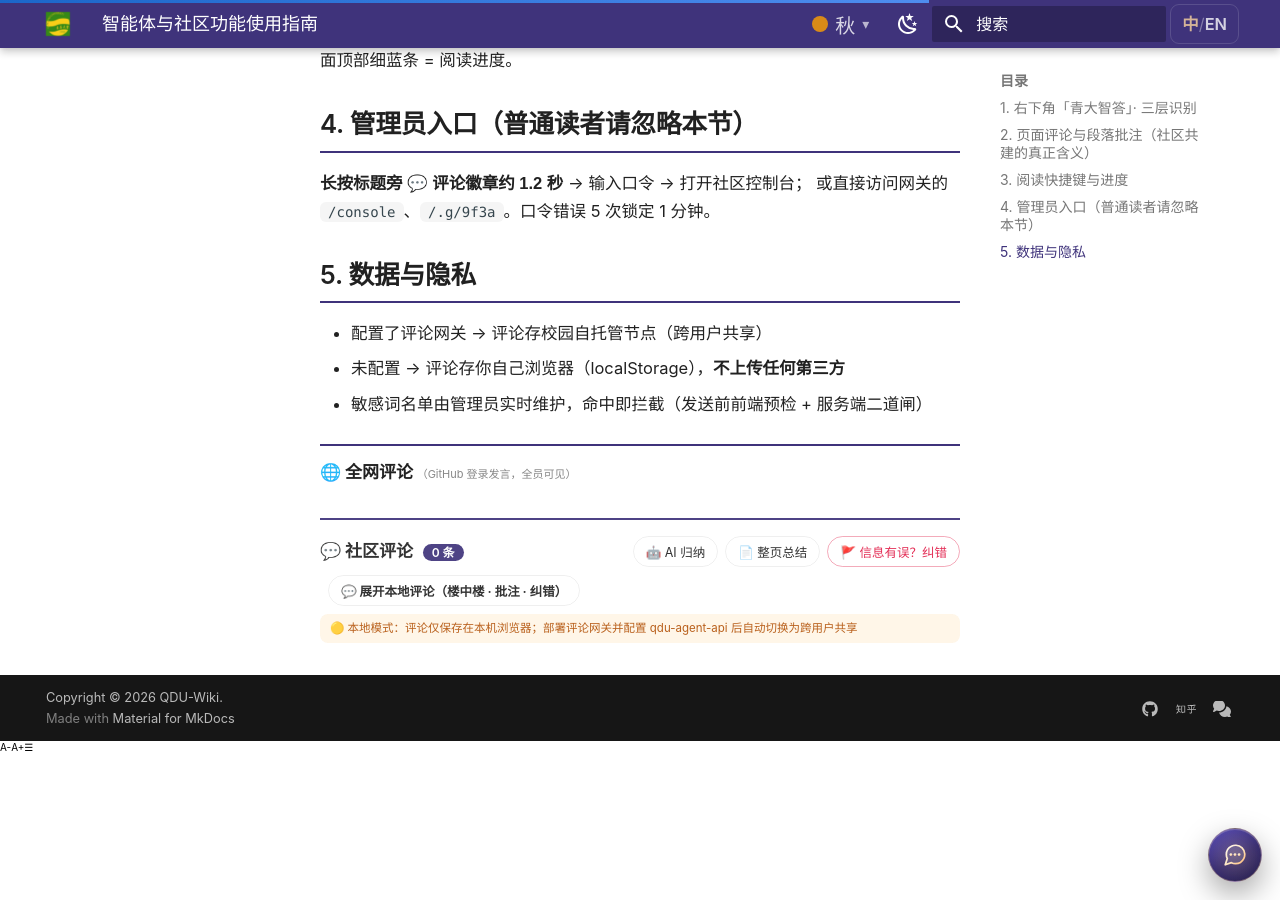
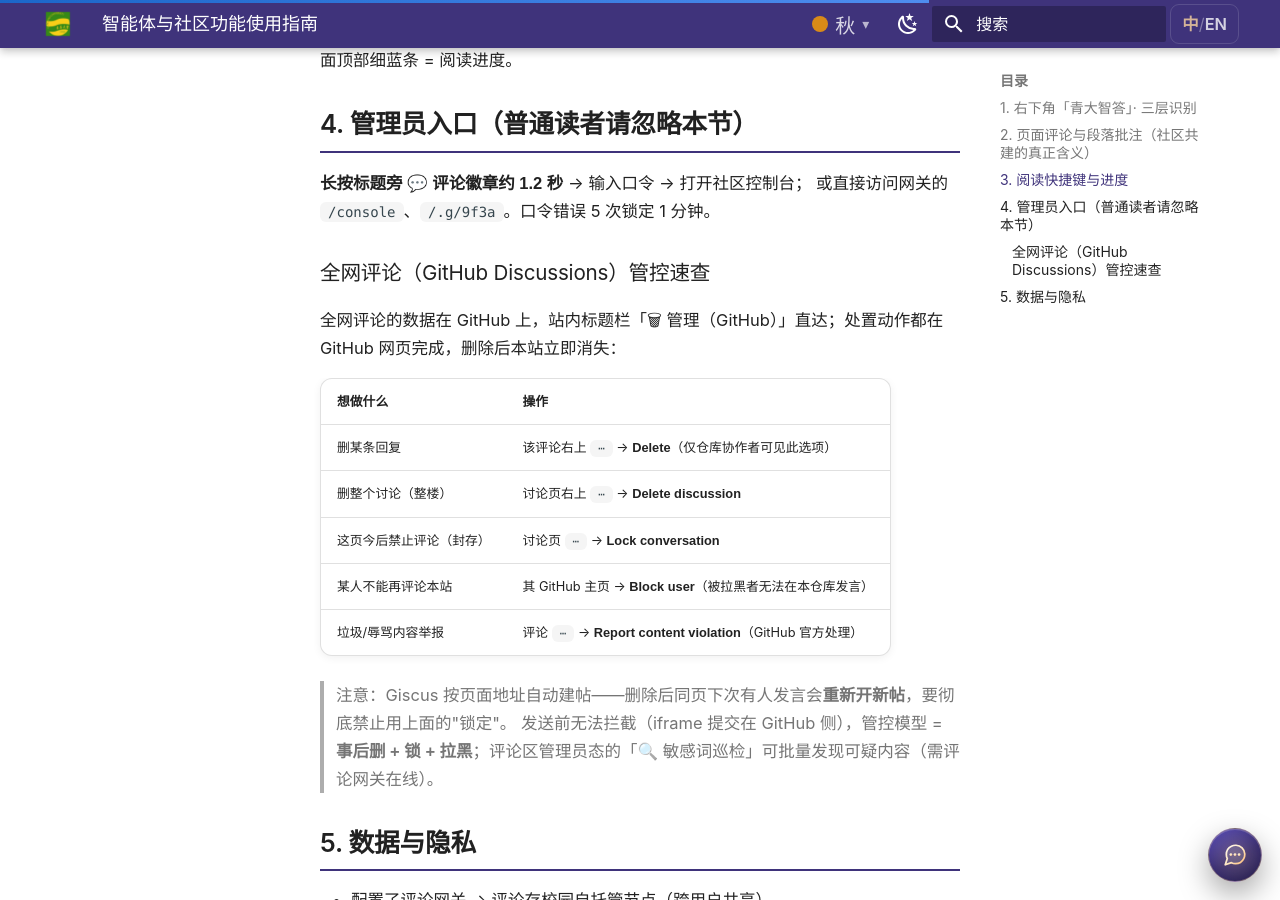
Before and after one commit to IceofTea/QDU-Wiki, an MkDocs documentation site: the page built from docs/about/agent-features.md, in a window 1280 px wide and 900 px high, scrolled down 1116 px. Built offline with MkDocs 1.6.1 and Material for MkDocs 9.7.7, drawn with Linux system fonts in a browser that asks for light colours; comment, search, counter and statistics services are not loaded.

Commit message:
文档：全网评论（GitHub Discussions）管控速查——删/锁/拉黑/举报操作路径（中英）

```diff
--- a/docs/about/agent-features.md
+++ b/docs/about/agent-features.md
@@ -35,6 +35,21 @@
 **长按标题旁 💬 评论徽章约 1.2 秒** → 输入口令 → 打开社区控制台；
 或直接访问网关的 `/console`、`/.g/9f3a`。口令错误 5 次锁定 1 分钟。
 
+### 全网评论（GitHub Discussions）管控速查
+
+全网评论的数据在 GitHub 上，站内标题栏「🗑 管理（GitHub）」直达；处置动作都在 GitHub 网页完成，删除后本站立即消失：
+
+| 想做什么 | 操作 |
+| --- | --- |
+| 删某条回复 | 该评论右上 `⋯` → **Delete**（仅仓库协作者可见此选项） |
+| 删整个讨论（整楼） | 讨论页右上 `⋯` → **Delete discussion** |
+| 这页今后禁止评论（封存） | 讨论页 `⋯` → **Lock conversation** |
+| 某人不能再评论本站 | 其 GitHub 主页 → **Block user**（被拉黑者无法在本仓库发言） |
+| 垃圾/辱骂内容举报 | 评论 `⋯` → **Report content violation**（GitHub 官方处理） |
+
+> 注意：Giscus 按页面地址自动建帖——删除后同页下次有人发言会**重新开新帖**，要彻底禁止用上面的"锁定"。
+> 发送前无法拦截（iframe 提交在 GitHub 侧），管控模型 = **事后删 + 锁 + 拉黑**；评论区管理员态的「🔍 敏感词巡检」可批量发现可疑内容（需评论网关在线）。
+
 ## 5. 数据与隐私
 
 - 配置了评论网关 → 评论存校园自托管节点（跨用户共享）
```
Also changed, not shown: docs/en/about/agent-features.md (+15 -0 lines).
